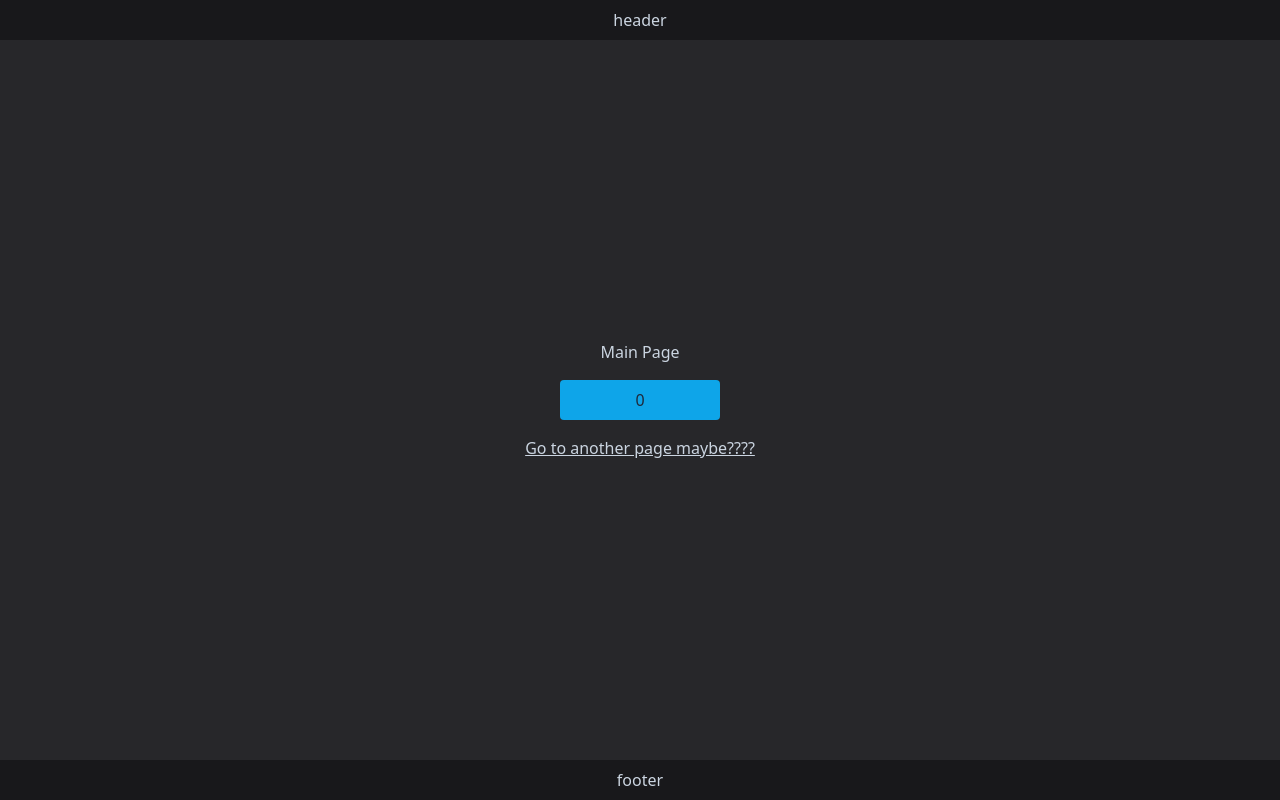
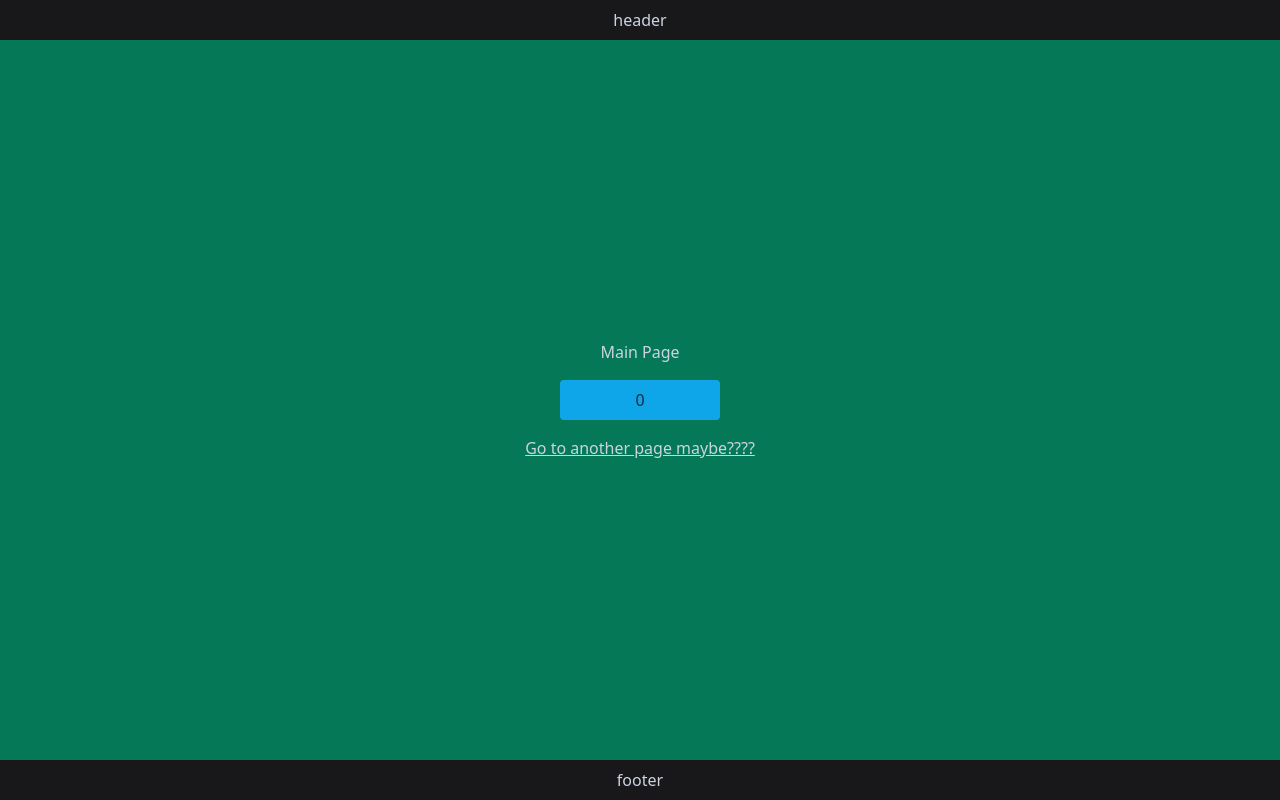
Before and after one commit to MrBlunderovich/vite-nginx-cicd, a React (Vite) app: page / in a window 1280 px wide. Built offline with nearby package versions, Linux system fonts and the light colour scheme.

Commit message:
change bg

```diff
--- a/src/App.tsx
+++ b/src/App.tsx
@@ -20,7 +20,7 @@ function Layout() {
       <header className="flex min-h-10 items-center justify-center gap-4 bg-zinc-900">
         header
       </header>
-      <main className="flex grow flex-col items-center justify-center gap-4 bg-zinc-800">
+      <main className="flex grow flex-col items-center justify-center gap-4 bg-emerald-700">
         <Outlet />
       </main>
       <footer className="flex min-h-10 items-center justify-center gap-4 bg-zinc-900">
```
